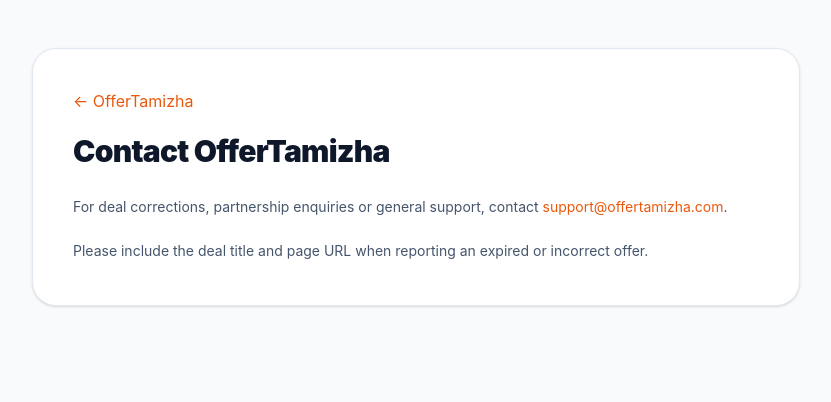
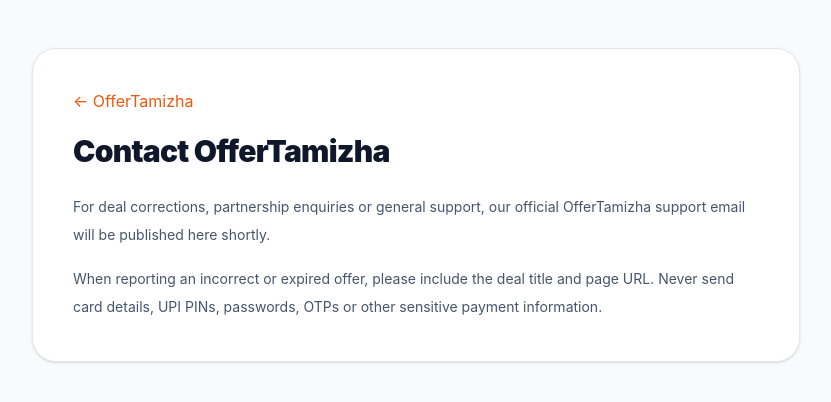
Before and after one commit to krishnasamyk1996-debug/OfferTamizha, a Next.js app: page /contact in a window 1280 px wide. Shown: the top 402 px of the page, without its empty margins (224-1055 px from the left). Built offline with nearby package versions, Linux system fonts and the light colour scheme; no server answers.

Commit message:
Strengthen contact legal content

```diff
--- a/app/contact/page.tsx
+++ b/app/contact/page.tsx
@@ -1,4 +1,13 @@
 import type { Metadata } from 'next'
 import LegalPage from '../../components/legal/LegalPage'
-export const metadata:Metadata={title:'Contact'}
-export default function Page(){return <LegalPage title="Contact OfferTamizha"><p>For deal corrections, partnership enquiries or general support, contact <a className="font-bold text-brand-600" href="mailto:support@offertamizha.com">support@offertamizha.com</a>.</p><p>Please include the deal title and page URL when reporting an expired or incorrect offer.</p></LegalPage>}
+
+export const metadata: Metadata = { title: 'Contact' }
+
+export default function Page() {
+  return (
+    <LegalPage title="Contact OfferTamizha">
+      <p>For deal corrections, partnership enquiries or general support, our official OfferTamizha support email will be published here shortly.</p>
+      <p>When reporting an incorrect or expired offer, please include the deal title and page URL. Never send card details, UPI PINs, passwords, OTPs or other sensitive payment information.</p>
+    </LegalPage>
+  )
+}
```
